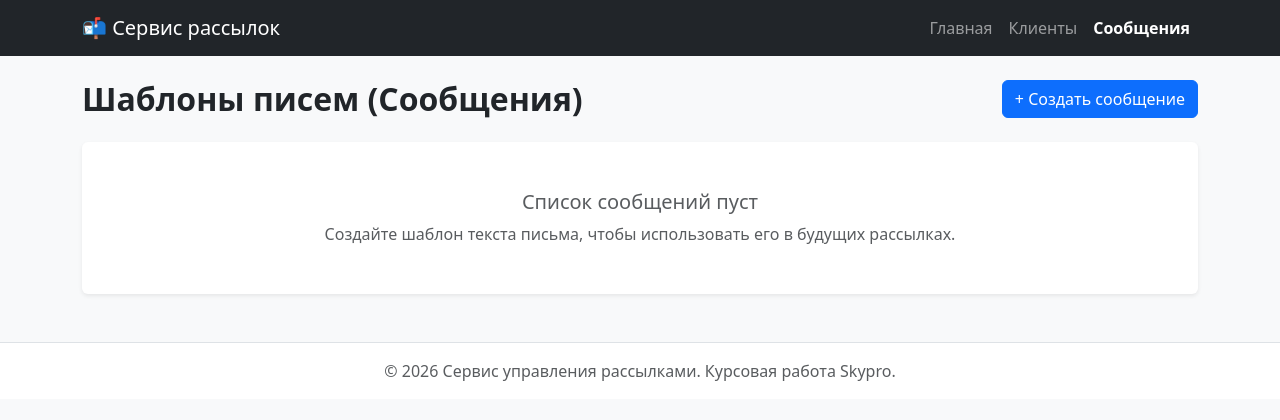
After one commit to alexcherch/Coursework_3, a Django app: page /messages/ in a window 1280 px wide. The commit adds this page. Shown: the top 420 px of the page. Run offline with Django 5.2, Linux system fonts and the light colour scheme; data that the repository does not hold is empty; some libraries are stand-ins or nearby versions.

Commit message:
Реализовать CRUD и красивые формы для управления Сообщениями рассылки

```diff
--- a/mailing/templates/mailing/base.html
+++ b/mailing/templates/mailing/base.html
@@ -19,11 +19,19 @@
             </button>
             <div class="collapse navbar-collapse" id="navbarNav">
                 <ul class="navbar-nav ms-auto">
+                    <!-- Проверяем, если имя URL-пути 'index', добавляем класс active -->
                     <li class="nav-item">
-                        <a class="nav-link active" href="{% url 'mailing:index' %}">Главная</a>
+                        <a class="nav-link {% if request.resolver_match.url_name == 'index' %}active fw-bold text-white{% endif %}" href="{% url 'mailing:index' %}">Главная</a>
                     </li>
+
+                    <!-- Проверяем, начинается ли имя URL-пути с 'client' -->
                     <li class="nav-item">
-                        <a class="nav-link" href="{% url 'mailing:client_list' %}">Клиенты</a>
+                        <a class="nav-link {% if 'client' in request.resolver_match.url_name %}active fw-bold text-white{% endif %}" href="{% url 'mailing:client_list' %}">Клиенты</a>
+                    </li>
+
+                    <!-- Проверяем, начинается ли имя URL-пути с 'message' -->
+                    <li class="nav-item">
+                        <a class="nav-link {% if 'message' in request.resolver_match.url_name %}active fw-bold text-white{% endif %}" href="{% url 'mailing:message_list' %}">Сообщения</a>
                     </li>
                 </ul>
             </div>
--- /dev/null
+++ b/mailing/templates/mailing/message_list.html
@@ -0,0 +1,40 @@
+{% extends 'mailing/base.html' %}
+
+{% block content %}
+<div class="d-flex justify-content-between align-items-center mb-4">
+    <h2 class="fw-bold mb-0">Шаблоны писем (Сообщения)</h2>
+    <a href="{% url 'mailing:message_create' %}" class="btn btn-primary">+ Создать сообщение</a>
+</div>
+
+{% if object_list %}
+    <div class="row g-4">
+        {% for message in object_list %}
+            <div class="col-md-6">
+                <div class="card h-100 border-0 shadow-sm">
+                    <div class="card-body d-flex flex-column">
+                        <span class="badge bg-light text-muted align-self-start mb-2">ID: #{{ message.id }}</span>
+                        <h4 class="card-title fw-bold text-dark mb-3">{{ message.title }}</h4>
+                        <!-- Показываем только кусочек текста письма -->
+                        <p class="card-text text-muted flex-grow-1">
+                            {{ message.body|truncatechars:150 }}
+                        </p>
+                        <hr class="text-muted my-3">
+                        <div class="d-flex justify-content-end">
+                            <a href="{% url 'mailing:message_detail' message.id %}" class="btn btn-sm btn-outline-info me-1">Просмотр</a>
+                            <a href="{% url 'mailing:message_update' message.id %}" class="btn btn-sm btn-outline-secondary me-1">Редактировать</a>
+                            <a href="{% url 'mailing:message_delete' message.id %}" class="btn btn-sm btn-outline-danger">Удалить</a>
+                        </div>
+                    </div>
+                </div>
+            </div>
+        {% endfor %}
+    </div>
+{% else %}
+    <div class="card border-0 shadow-sm">
+        <div class="card-body p-5 text-center text-muted">
+            <h5>Список сообщений пуст</h5>
+            <p class="mb-0">Создайте шаблон текста письма, чтобы использовать его в будущих рассылках.</p>
+        </div>
+    </div>
+{% endif %}
+{% endblock %}
--- a/mailing/urls.py
+++ b/mailing/urls.py
@@ -2,20 +2,27 @@ from django.urls import path
 from mailing.apps import MailingConfig
 from mailing.views import (
     index,
-    ClientListView,
-    ClientDetailView,
-    ClientCreateView,
-    ClientUpdateView,
-    ClientDeleteView
+    ClientListView, ClientDetailView, ClientCreateView, ClientUpdateView, ClientDeleteView,
+    MessageListView, MessageDetailView, MessageCreateView, MessageUpdateView, MessageDeleteView
 )
 
 app_name = MailingConfig.name
 
 urlpatterns = [
+    # Главная страница
     path('', index, name='index'),
+
+    # Маршруты для CRUD Клиентов
     path('clients/', ClientListView.as_view(), name='client_list'),
     path('clients/<int:pk>/', ClientDetailView.as_view(), name='client_detail'),
     path('clients/create/', ClientCreateView.as_view(), name='client_create'),
     path('clients/<int:pk>/update/', ClientUpdateView.as_view(), name='client_update'),
     path('clients/<int:pk>/delete/', ClientDeleteView.as_view(), name='client_delete'),
+
+    # Маршруты для CRUD Сообщений
+    path('messages/', MessageListView.as_view(), name='message_list'),
+    path('messages/<int:pk>/', MessageDetailView.as_view(), name='message_detail'),
+    path('messages/create/', MessageCreateView.as_view(), name='message_create'),
+    path('messages/<int:pk>/update/', MessageUpdateView.as_view(), name='message_update'),
+    path('messages/<int:pk>/delete/', MessageDeleteView.as_view(), name='message_delete'),
 ]
--- a/mailing/views.py
+++ b/mailing/views.py
@@ -1,8 +1,8 @@
 from django.shortcuts import render
 from django.urls import reverse_lazy
 from django.views.generic import ListView, DetailView, CreateView, UpdateView, DeleteView
-from mailing.models import Mailing, Client
-from mailing.forms import ClientForm
+from mailing.models import Mailing, Client, Message
+from mailing.forms import ClientForm, MessageForm
 
 
 def index(request):
@@ -59,3 +59,35 @@ class ClientDeleteView(DeleteView):
     """Удаление клиента"""
     model = Client
     success_url = reverse_lazy('mailing:client_list')
+
+
+# --- СООБЩЕНИЯ (CRUD) ---
+
+class MessageListView(ListView):
+    """Просмотр списка всех сообщений"""
+    model = Message
+
+
+class MessageDetailView(DetailView):
+    """Просмотр детальной информации о сообщении"""
+    model = Message
+
+
+class MessageCreateView(CreateView):
+    """Создание нового сообщения"""
+    model = Message
+    form_class = MessageForm
+    success_url = reverse_lazy('mailing:message_list')
+
+
+class MessageUpdateView(UpdateView):
+    """Редактирование сообщения"""
+    model = Message
+    form_class = MessageForm
+    success_url = reverse_lazy('mailing:message_list')
+
+
+class MessageDeleteView(DeleteView):
+    """Удаление сообщения"""
+    model = Message
+    success_url = reverse_lazy('mailing:message_list')
```
Also changed, not shown: mailing/forms.py (+11 -1 lines), mailing/templates/mailing/message_confirm_delete.html (added, +22 -0 lines), mailing/templates/mailing/message_detail.html (added, +27 -0 lines), mailing/templates/mailing/message_form.html (added, +43 -0 lines).
